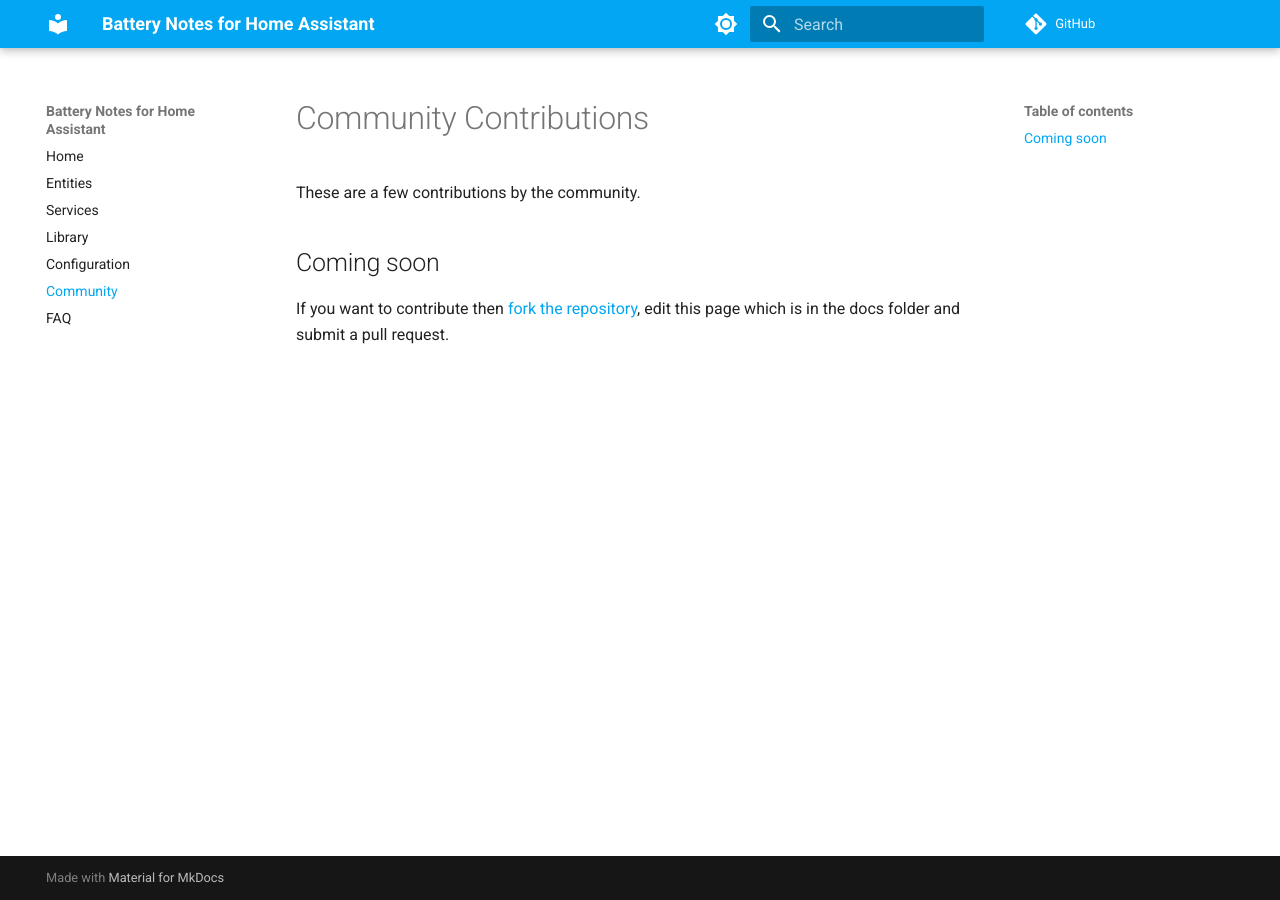
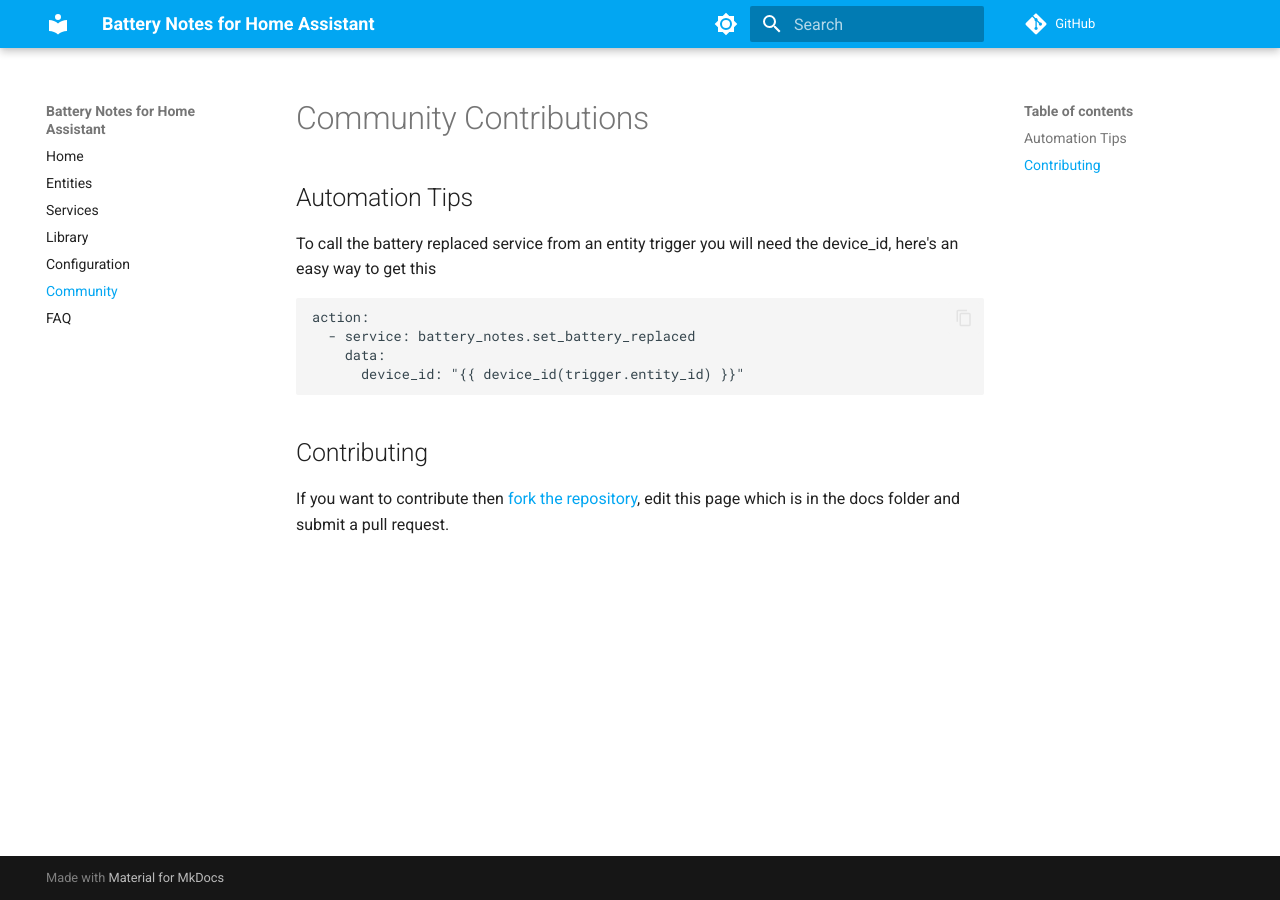
Before and after one commit to andrew-codechimp/HA-Battery-Notes, an MkDocs documentation site: the page built from docs/community.md, in a window 1280 px wide. Built offline with MkDocs 1.6.1 and Material for MkDocs 9.7.7, drawn with Linux system fonts in a browser that asks for light colours; comment, search, counter and statistics services are not loaded.

Commit message:
Update community.md

````diff
--- a/docs/community.md
+++ b/docs/community.md
@@ -1,7 +1,16 @@
 # Community Contributions
 
-These are a few contributions by the community.
+## Automation Tips
 
-## Coming soon
+To call the battery replaced service from an entity trigger you will need the device_id, here's an easy way to get this
+
+```
+action:
+  - service: battery_notes.set_battery_replaced
+    data:
+      device_id: "{{ device_id(trigger.entity_id) }}"
+```
+
+## Contributing
 
 If you want to contribute then [fork the repository](https://github.com/andrew-codechimp/HA-Battery-Notes), edit this page which is in the docs folder and submit a pull request.
````
